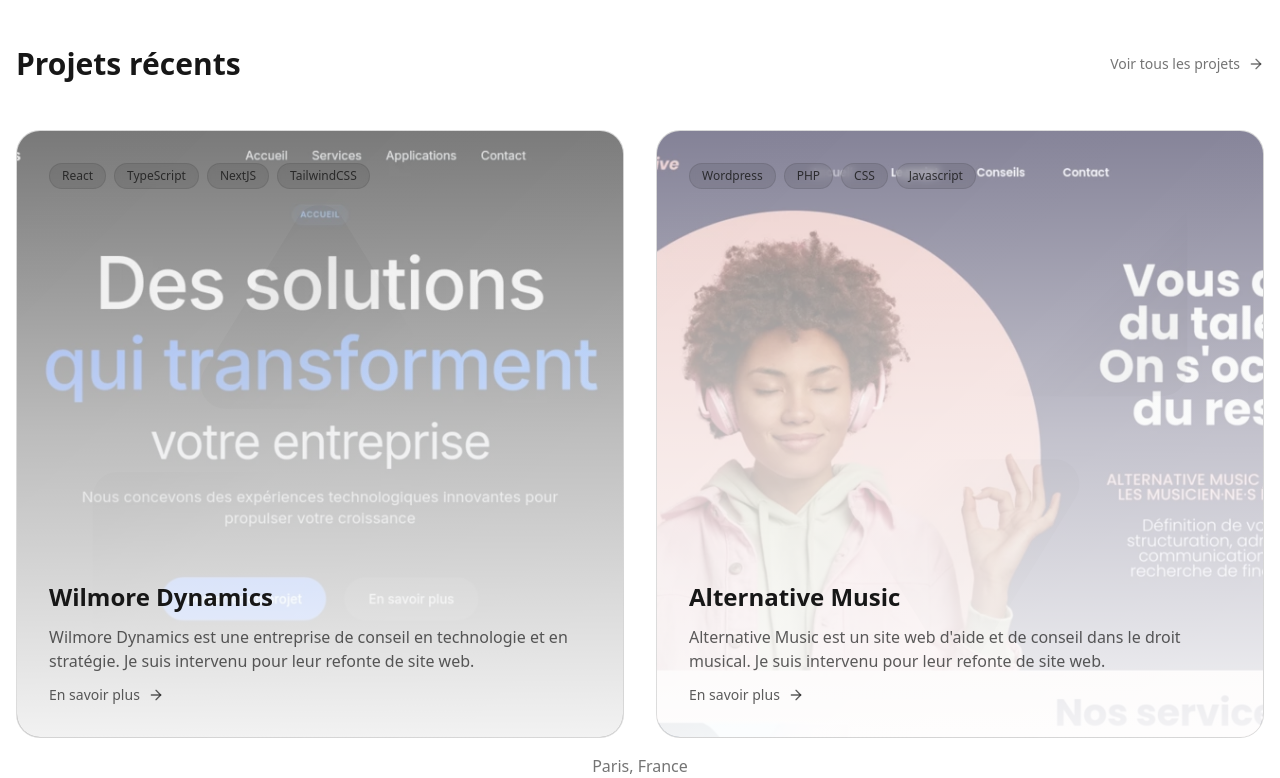
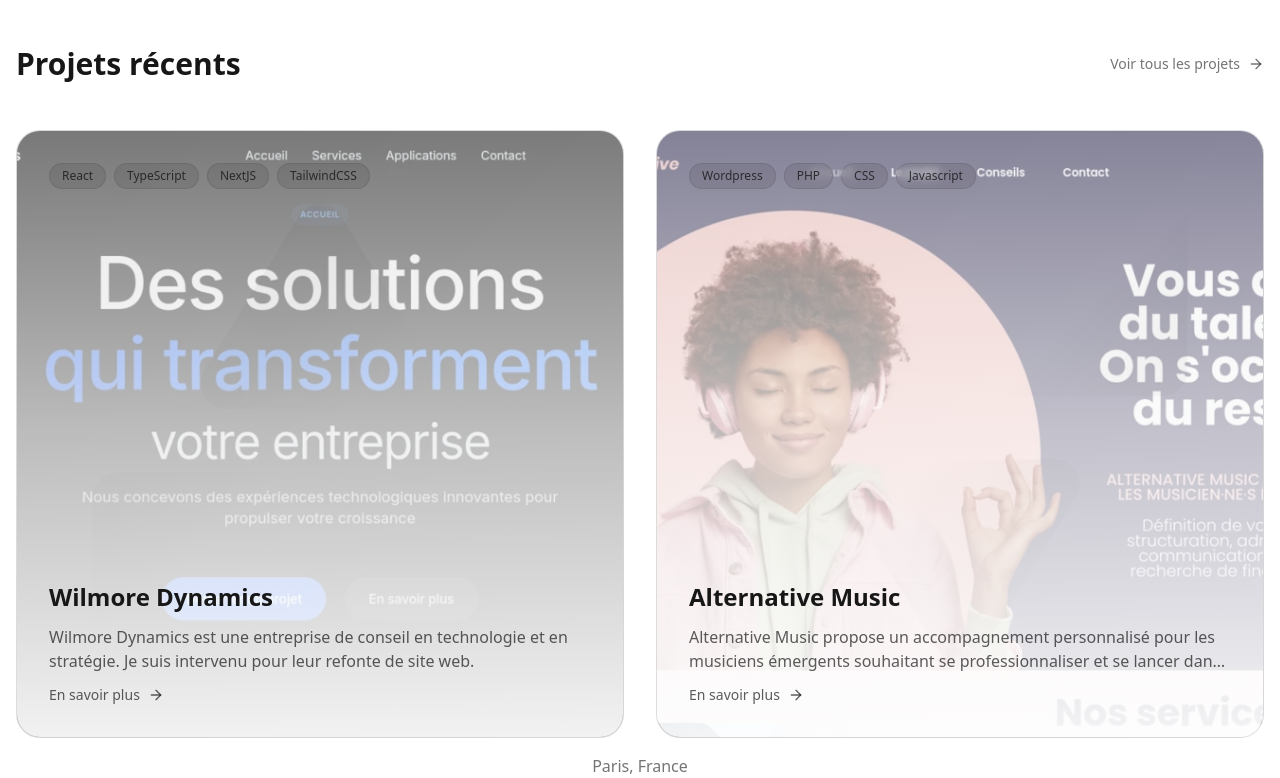
Before and after one commit to eberess/portfolio, a Next.js app: page / in a window 1280 px wide. Shown: the part 304-1082 px from the top of the page. Built offline with nearby package versions, Linux system fonts and the light colour scheme.

Commit message:
correction am

```diff
--- a/src/app/page.tsx
+++ b/src/app/page.tsx
@@ -29,7 +29,7 @@ const featuredProjects = [
   {
     id: 2,
     title: "Alternative Music",
-    description: "Alternative Music est un site web d'aide et de conseil dans le droit musical. Je suis intervenu pour leur refonte de site web.",
+    description: "Alternative Music propose un accompagnement personnalisé pour les musiciens émergents souhaitant se professionnaliser et se lancer dans l'industrie musicale. Je suis intervenu pour leur refonte de site web.",
     tags: ["Wordpress", "PHP", "CSS", "Javascript"],
     href: "https://alternativemusic.fr",
     image: "/projects/am.webp",
--- a/src/app/projects/page.tsx
+++ b/src/app/projects/page.tsx
@@ -63,7 +63,7 @@ const projects: Project[] = [
   {
     id: 2,
     title: "Alternative Music",
-    description: "Alternative Music est un site web d'aide et de conseil dans le droit musical. Je suis intervenu pour leur refonte de site web.",
+    description: "Alternative Music propose un accompagnement personnalisé pour les musiciens émergents souhaitant se professionnaliser ? . Je suis intervenu pour leur refonte de site web.",
     tags: ["Wordpress", "PHP", "CSS", "Javascript"],
     category: 'web',
     status: 'completed',
```
Also changed, not shown: 1 other file (tests, documents, lock files or other folders).
